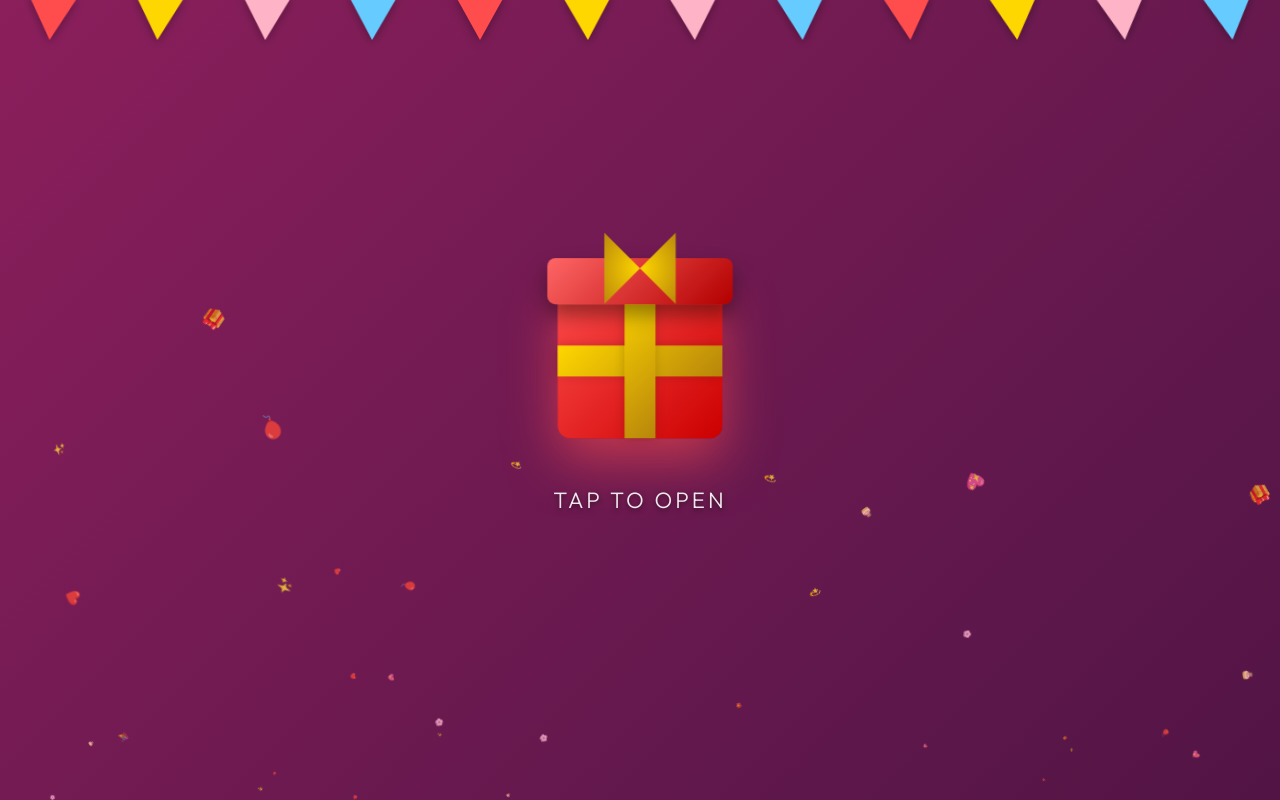
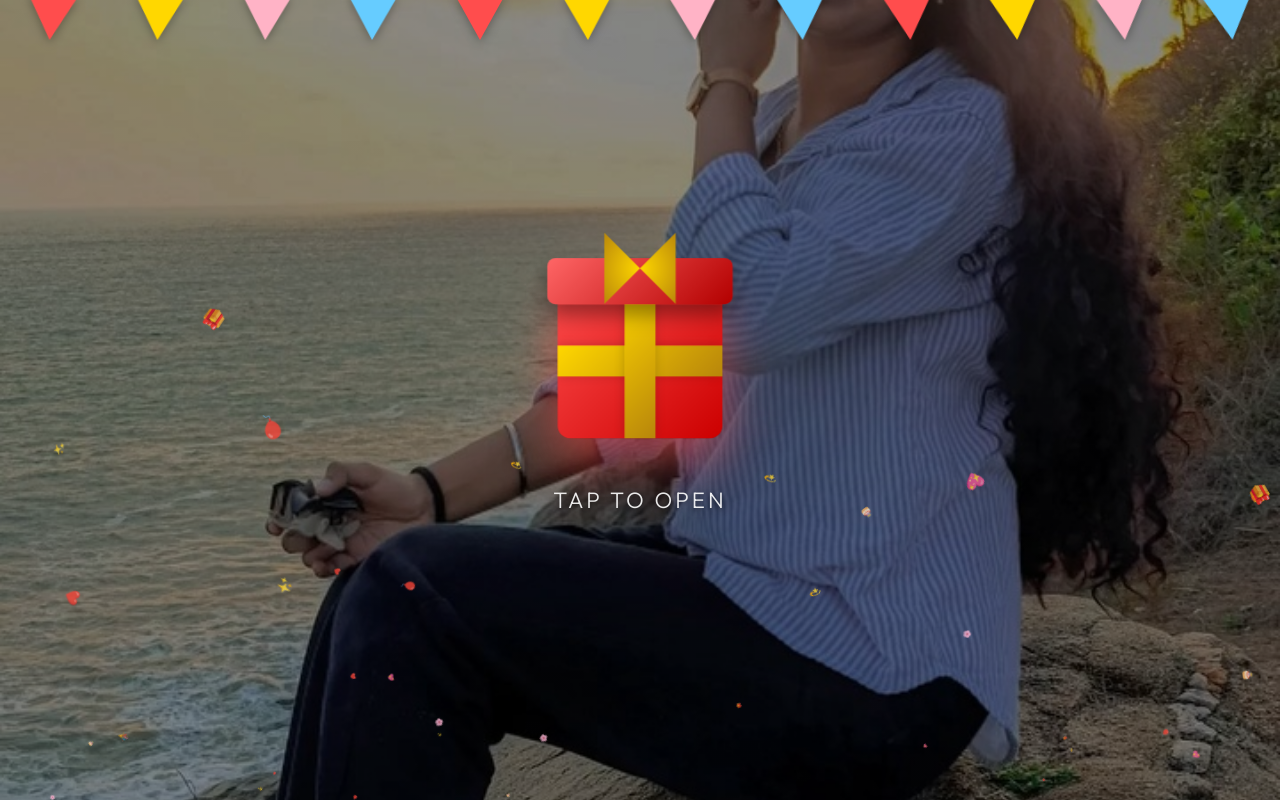
Before and after one commit to chirayu26/besanladu, a plain HTML site: page index.html in a window 1280 px wide. Drawn offline with Linux system fonts and the light colour scheme; a web font is replaced by a local one.

Commit message:
added background image

```diff
--- a/index.html
+++ b/index.html
@@ -17,13 +17,22 @@
             box-sizing: border-box;
         }
 
-        body {
+        body
+
+            {
     font-family: 'Outfit', sans-serif;
     margin: 0;
     padding: 0;
-            background: linear-gradient(-45deg, #2b0b30, #61184c, #9c2162, #ff275d, #ffdf85);
-            background-size: 400% 400%;
-            animation: gradientBG 15s ease infinite;
+
+    background:
+        linear-gradient(rgba(0,0,0,0.4), rgba(0,0,0,0.4)),
+        url('background.jpeg');
+
+    background-size: cover;
+    background-position: center;
+    background-repeat: no-repeat;
+    background-attachment: fixed;
+
     color: #fff;
     min-height: 100vh;
     display: flex;
@@ -32,7 +41,6 @@
     overflow: hidden;
     perspective: 1000px;
 }
-
         /* Smooth animated gradient background */
         @keyframes gradientBG {
             0% {
```
Also changed, not shown: background.jpeg (added). Lines whose indentation alone changed are shown as unchanged.
